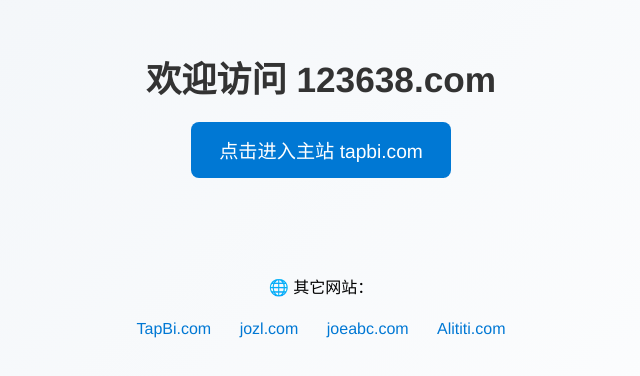
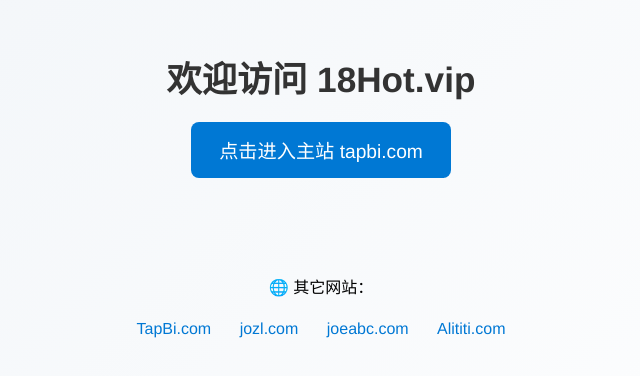
Before and after one commit to alititi-jackie/18hot.vip, a plain HTML site: page index.html in a window 1280 px wide. Shown: the part 214-590 px from the top of the page, without its empty margins (319-959 px from the left). Drawn offline with Linux system fonts and the light colour scheme.

Commit message:
Update index.html

```diff
--- a/index.html
+++ b/index.html
@@ -3,8 +3,8 @@
 <head>
   <meta charset="UTF-8" />
   <meta name="viewport" content="width=device-width, initial-scale=1.0"/>
-  <title>欢迎访问 123638.com</title>
-  <meta name="description" content="123638.com 正在跳转到 tapbi.com，其它站点也欢迎访问。">
+  <title>欢迎访问 18Hot.vip</title>
+  <meta name="description" content="18Hot.vip 正在跳转到 tapbi.com，其它站点也欢迎访问。">
   <meta http-equiv="refresh" content="5; url=https://tapbi.com" />
   <style>
     body {
@@ -53,7 +53,7 @@
   </style>
 </head>
 <body>
-  <h1>欢迎访问 123638.com</h1>
+  <h1>欢迎访问 18Hot.vip</h1>
   <a class="button" href="https://tapbi.com" target="_blank" rel="noopener noreferrer">点击进入主站 tapbi.com</a>
 
   <div class="links">
```
